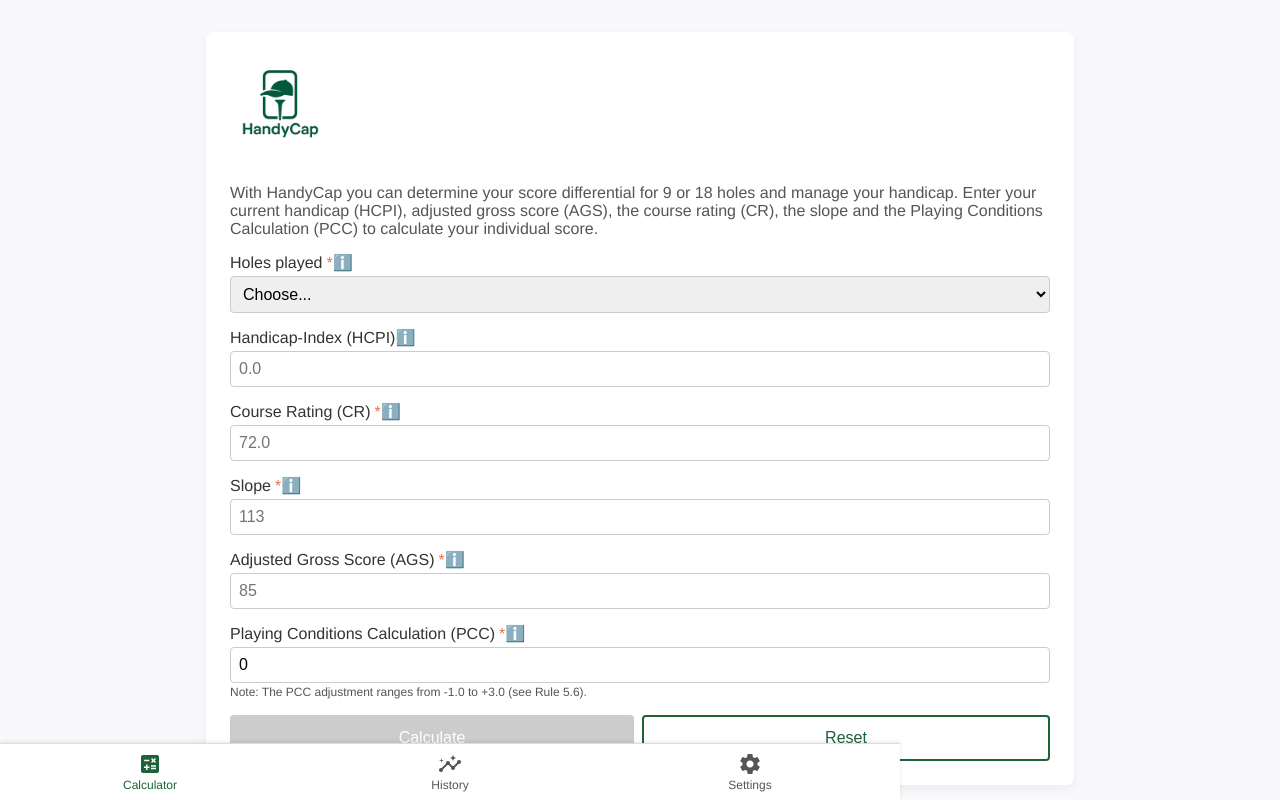
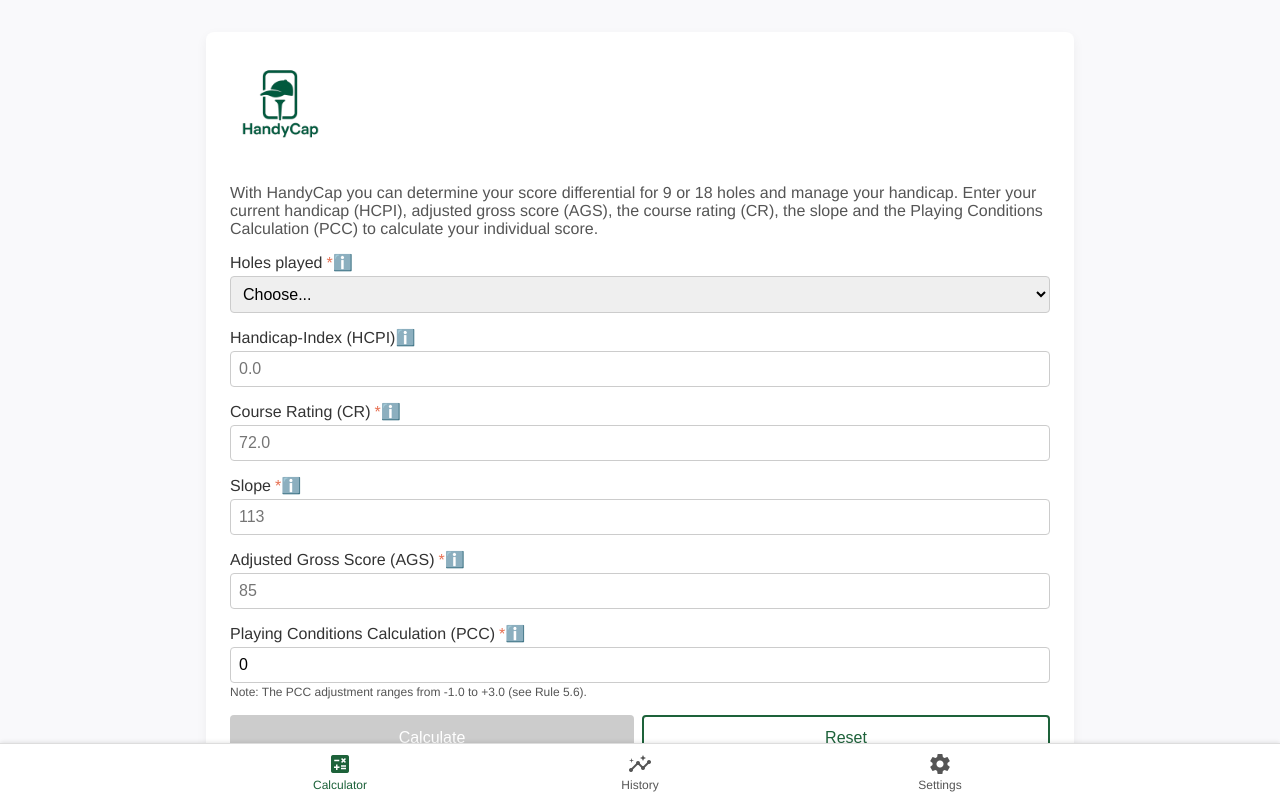
Before and after one commit to bri-b-dev/handycap, a Vue app: page / in a window 1280 px wide. Built offline with nearby package versions, Linux system fonts and the light colour scheme.

Commit message:
cleanup navigation

```diff
--- a/src/App.vue
+++ b/src/App.vue
@@ -40,54 +40,3 @@ onMounted(async () => {
   }
 })
 </script>
-
-<style>
-.container {
-  max-width: 900px;
-  margin: auto;
-  padding-bottom: 70px;
-  /* Platz für Bottom-Nav */
-  background: var(--bg-page);
-  min-height: 100vh;
-  position: relative;
-}
-
-/* Bottom Navigation */
-.bottom-nav {
-  position: fixed;
-  bottom: 0;
-  left: 0;
-  width: 100%;
-  max-width: 900px;
-  display: flex;
-  background: #fff;
-  border-top: 1px solid #ddd;
-  box-shadow: 0 -1px 4px rgba(0, 0, 0, 0.1);
-  z-index: 10;
-}
-
-.nav-item {
-  flex: 1;
-  text-align: center;
-  padding: 8px 0;
-  color: var(--text-muted);
-  text-decoration: none;
-  font-size: 0.75rem;
-  display: flex;
-  flex-direction: column;
-  align-items: center;
-}
-
-.nav-item .material-icons {
-  font-size: 24px;
-  margin-bottom: 2px;
-}
-
-.nav-item.active {
-  color: var(--primary);
-}
-
-.nav-item.active .material-icons {
-  color: var(--primary);
-}
-</style>
```
